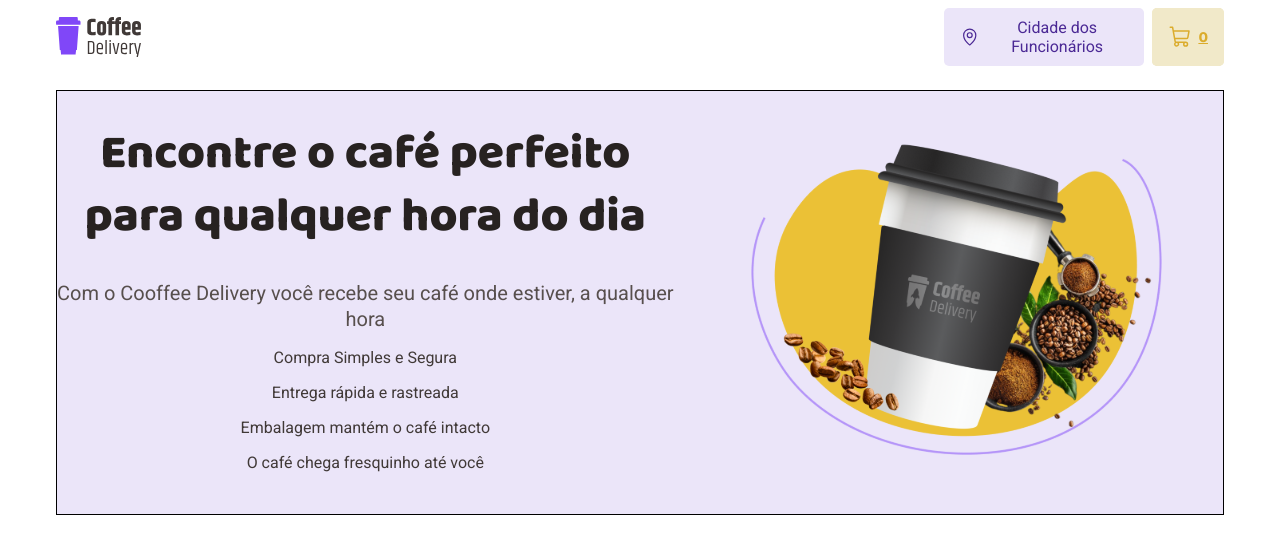
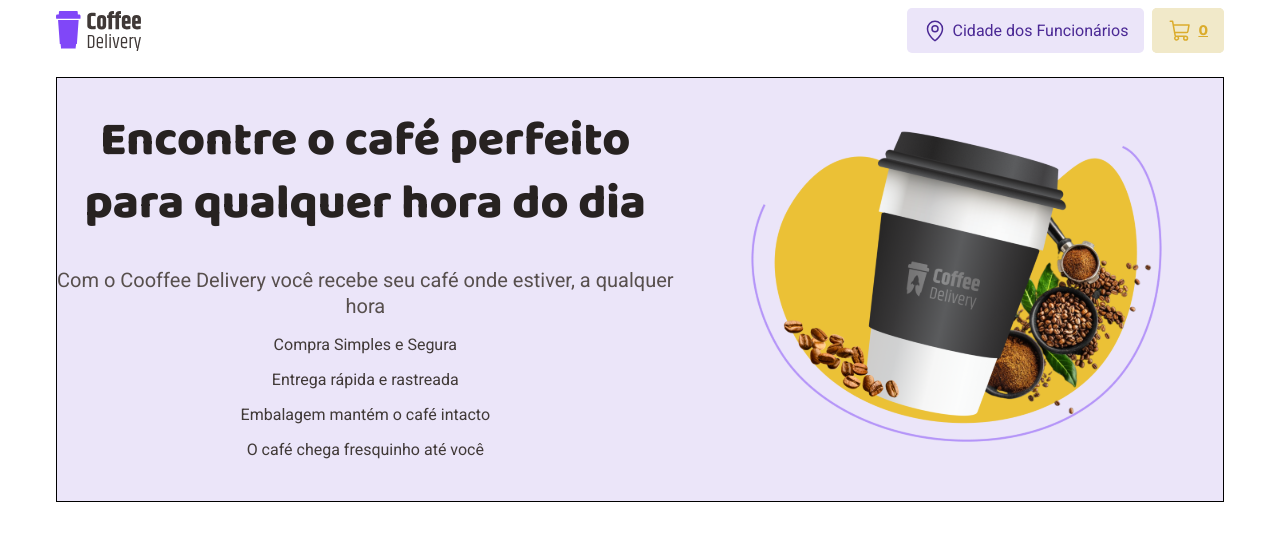
Before and after one commit to ssisaias/desafio02-coffee-delivery, a React (Vite) app: page / in a window 1280 px wide. Shown: the top 554 px of the page. Built offline with nearby package versions, Linux system fonts and the light colour scheme; the HTML template or start-up script is replaced by a standard one.

Commit message:
improves nav header

```diff
--- a/src/components/Header/LocationButton/styles.ts
+++ b/src/components/Header/LocationButton/styles.ts
@@ -9,9 +9,8 @@
   cursor: pointer;
   transition: all 0.3s ease-in-out;
   display: flex;
-  max-width: 200px;
-  overflow: hidden;
   justify-content: center;
+
 
   span {
     font-family: 'Roboto', sans-serif;
--- a/src/components/Header/styles.ts
+++ b/src/components/Header/styles.ts
@@ -4,6 +4,10 @@
   display: flex;
   align-items: center;
   justify-content: space-between;
+
+  img{
+    margin-right: 8px;
+  }
 
   nav {
     display: flex;
```
